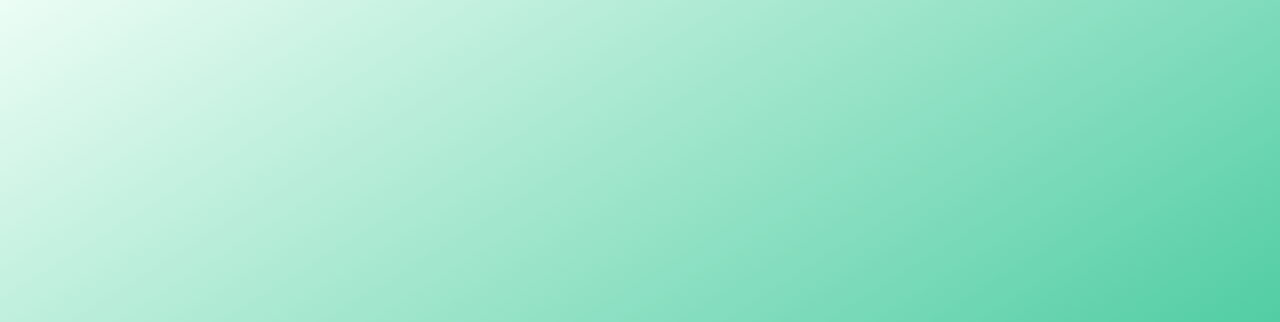
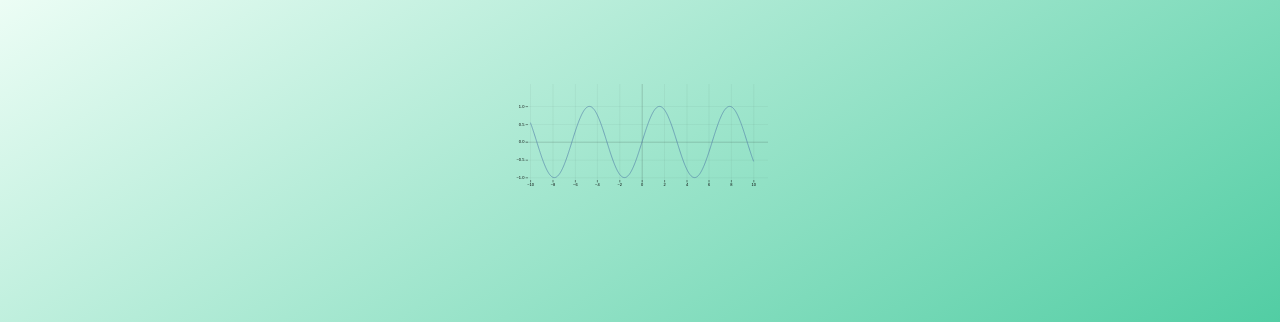
Before and after one commit to maxzz/react-d3, a React (Vite) app: page / in a window 1280 px wide. Shown: the top 322 px of the page. Built offline with nearby package versions, Linux system fonts and the light colour scheme.

Commit message:
WIP. FunPlot. working

```diff
--- a/src/App.tsx
+++ b/src/App.tsx
@@ -1,6 +1,7 @@
 import React from 'react';
 import './App.scss';
 import Footer from './components/Footer';
+import FunPlot from './components/FunPlot/FunPlot';
 import HierarchyClassic from './components/HierarchyClassic';
 import StarD3Interpolated from './components/StarD3Interpolated';
 
@@ -13,6 +14,7 @@ function App() {
                     <div className="mt-4 space-y-4 max-w-5xl flex flex-col items-center">
                         {/* <StarD3Interpolated /> */}
                         {/* <HierarchyClassic /> */}
+                        <FunPlot />
                     </div>
                     {/* Footer */}
                     <div className="self-end">
--- a/src/components/FunPlot/FunPlot.tsx
+++ b/src/components/FunPlot/FunPlot.tsx
@@ -1,7 +1,7 @@
 import React from 'react';
 import * as d3 from 'd3';
 
-function funplot(f: Function | Function[] /* either a function or array of functions */, {
+function funplot(svgOrg: SVGSVGElement, f: Function | Function[] /* either a function or array of functions */, {
     xdomain = [-10, +10],
     ydomain,
     marginTop = 20,
@@ -28,7 +28,8 @@ function funplot(f: Function | Function[] /* either a function or array of funct
     const x = d3.scaleLinear(xdomain, [marginLeft + insetLeft, width - marginRight - insetRight]);
     const y = d3.scaleLinear(ydomain, [height - marginBottom - insetBottom, marginTop + insetTop]).nice();
 
-    const svg = d3.create("svg")
+    //const svg = d3.create("svg")
+    const svg = d3.select(svgOrg)
         .attr("viewBox", [0, 0, width, height] as any)
         .style("max-width", `${width}px`);
 
@@ -62,9 +63,15 @@ function funplot(f: Function | Function[] /* either a function or array of funct
 }
 
 function FunPlot() {
+    const ref = React.useRef<SVGSVGElement>(null);
+    React.useEffect(() => {
+        ref.current && funplot(ref.current, Math.sin);
+    }, []);
     return (
         <div>
+            <svg className="w-64 h-64" ref={ref}>
 
+            </svg>
         </div>
     );
 }
```
Also changed, not shown: 1 other file (tests, documents, lock files or other folders).
